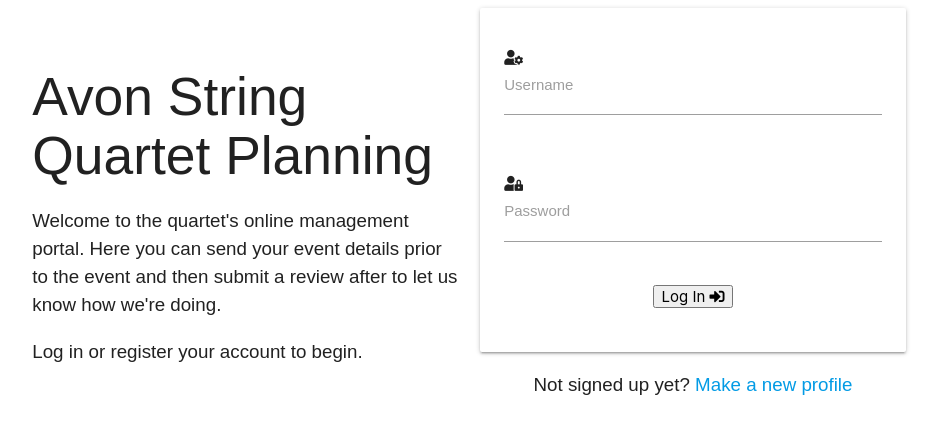
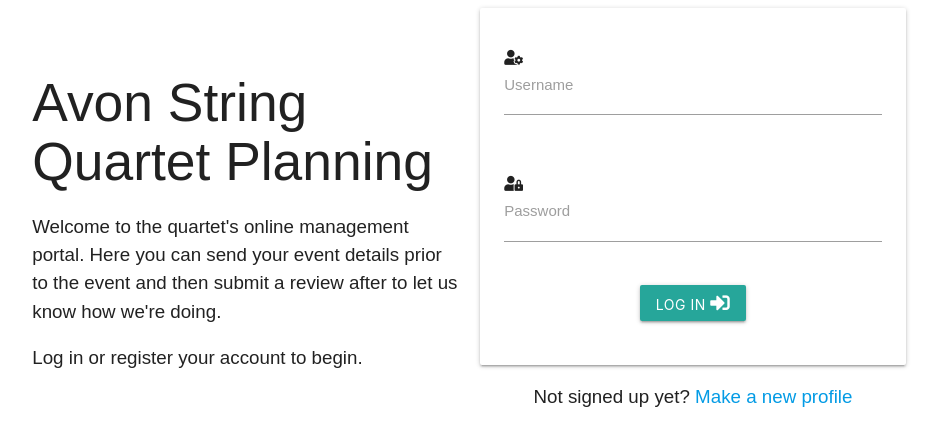
Before and after one commit to samcat437/Milestone-3, a Flask app: page /login in a window 1280 px wide. Shown: the top 446 px of the page, without its empty margins (171-1110 px from the left). Run offline with Flask 2, Linux system fonts and the light colour scheme.

Commit message:
minor tweaks, planning modal on page load

```diff
--- a/avonstringquartetreviews/routes.py
+++ b/avonstringquartetreviews/routes.py
@@ -9,7 +9,7 @@ from avonstringquartetreviews.models import Review, Details
 
 @app.route("/")
 def home():
-    return render_template("my_wedding.html")
+    return render_template("login.html")
 
 @app.route("/search", methods=["GET", "POST"])
 def search():
--- a/avonstringquartetreviews/templates/login.html
+++ b/avonstringquartetreviews/templates/login.html
@@ -31,7 +31,7 @@
             </div>
             <div class="row">
                 <div class="col s12 center-align">
-                    <button class="" type="submit" name="action">Log In
+                    <button class="btn modal-trigger" type="submit" name="action">Log In
                         <i class="fas fa-sign-in-alt"></i>
                     </button>
                 </div>
```
